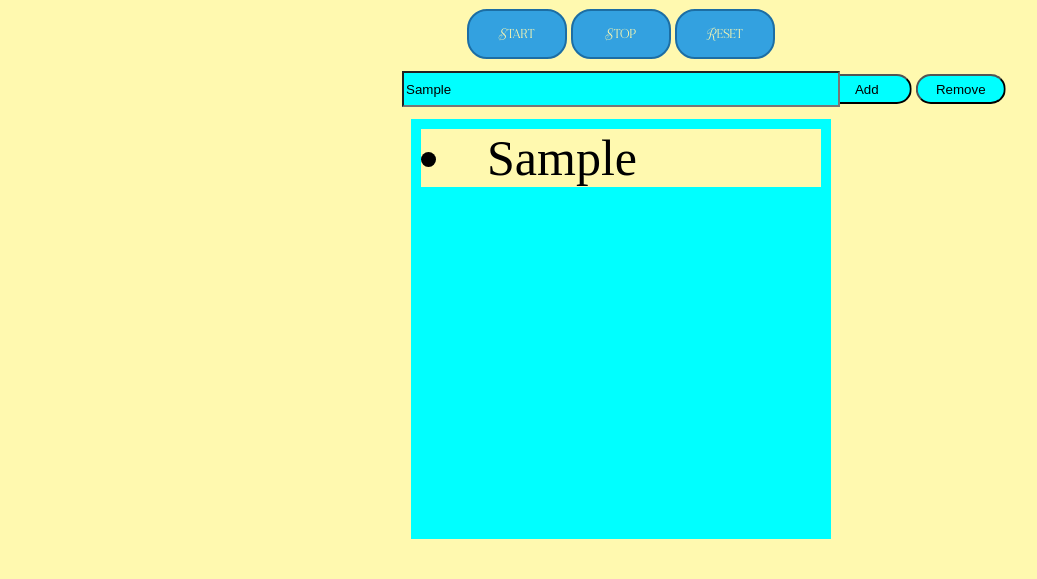
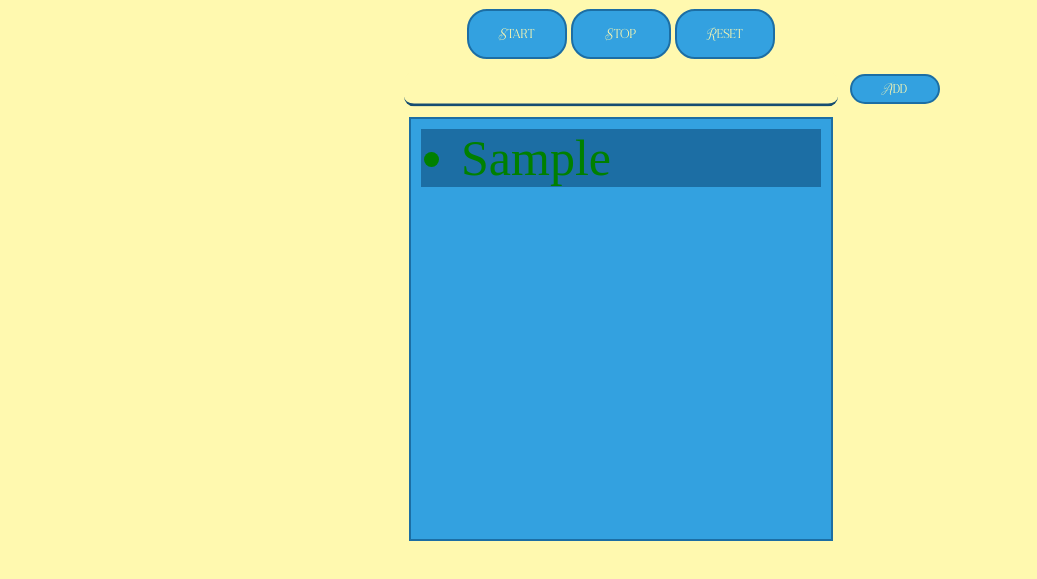
Before and after one commit to aradhanaroshini/tasker, a plain HTML site: page index.html in a window 1280 px wide. Both pictures are taken after typing "Sample" into the empty fields and a click on the button "Add". Shown: the part 111-690 px from the top of the page, without its empty margins (19-1056 px from the left). Drawn offline with Linux system fonts and the light colour scheme.

Commit message:
todays commits

```diff
--- a/index.html
+++ b/index.html
@@ -16,28 +16,30 @@
         </a>
     </div>
     <div class="buttons">
-        <a>
+
         <button id="button">Start</button>
-        </a>
-        <a>
+
+
         <button id="button">Stop</button>
-        </a>
-        <a><button id="button">Reset</button>
-        </a>
+
+        <button id="button">Reset</button>
+
     </div>
 
-    <div class="taskbox" id="todo" >
+    <div class="taskbox" id="todo">
+        <ul class="taskList" id="ul" onclick='removeTask()'>
+
+        </ul>
     </div>
 
 
     <div class="taskbutton">
 
         <button id="addTask" class="button1" onclick='addTask()'>Add</button>
-        <button id="removeTask" class="button1">Remove</button>
     </div>
 
     <div >
-        <input id="task" class="taskadder" placeholder="task adder">
+        <input id="task" class="taskadder" placeholder="Add your task here">
 
 
     </div>
--- a/style.css
+++ b/style.css
@@ -2,14 +2,14 @@
     font-family:femme;
     src: url(font/LafemmevibeRegular-DOD83.otf);
 }
-
 *{
     background-color: #FFF9AF;
     margin:0;
 }
 .taskbox{
+    border: 2px solid #1C6EA4;
+    background-color: #33A1E0;
     font-size: 50px;
-    background-color: aqua;
     height: 400px;
     width:400px;
     padding: 10px;
@@ -18,8 +18,22 @@
     left: 50%;
     transform: translate(-50%, -50%);
 }
+.taskList{
+    background-color: #1C6EA4;
+    color: green;
+}
+.list{
+    background-color: #1C6EA4;
+}
 .taskadder{
-    background-color: aqua;
+    border-left: none;
+    border-right: none;
+    border-top: none;
+    border-bottom:3px solid #154D71;
+    font-family: 'femme', Courier, monospace;
+    font-weight: bold;
+    color: #154D71;
+    border-radius: 10px;
     height:30px;
     width:430px;
     position: absolute;
@@ -66,11 +80,17 @@
     transform: translate(-30%,-50%);
 }
 .button1{
-    background-color: aqua;
+    border: 2px solid #1C6EA4;
+    background-color: #33A1E0;
+    color: #FFF9AF;
+    font-family: 'femme', Courier, monospace;
     height: 30px;
     width: 90px;
     border-radius: 20px;
-
+}
+#addTask:hover{
+    background-color: #FFF9AF;
+    color: #33A1E0;
 }
 .tasker{
     font-family: 'femme', Courier, monospace;
--- a/work.js
+++ b/work.js
@@ -1,8 +1,17 @@
 const inputTask=document.getElementById('task');
 const taskList=document.getElementById('todo');
+const taskdeleted=document.getElementById('ul').addEventListener('click',removeTask());
 function addTask(){
     let li=document.createElement('li');
+    li.className="list";
     li.textContent=inputTask.value;
-    document.getElementById('todo').appendChild(li);
-    console.log(inputTask.value);
+    document.getElementById('ul').appendChild(li);
+    inputTask.value=' ';
 }
+function removeTask(){
+    let target=event.target;
+    if(true){
+        target.remove();
+    }
+
+}
```
